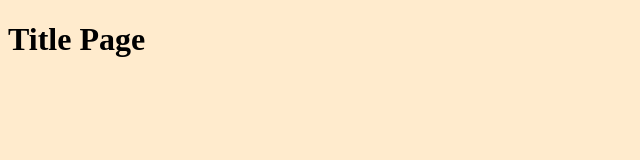
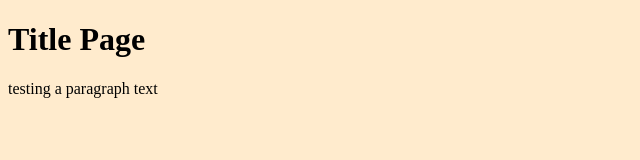
Before and after one commit to sharynneazhar/atc-tues-session, a plain HTML site: page index.html in a window 1280 px wide. Shown: the whole page, without its empty margins (0-640 px from the left). Drawn offline with Linux system fonts and the light colour scheme.

Commit message:
Add paragraph text

```diff
--- a/index.html
+++ b/index.html
@@ -8,5 +8,6 @@
   </head>
   <body>
     <h1>Title Page</h1>
+    <p>testing a paragraph text</p>
   </body>
 </html>
```
